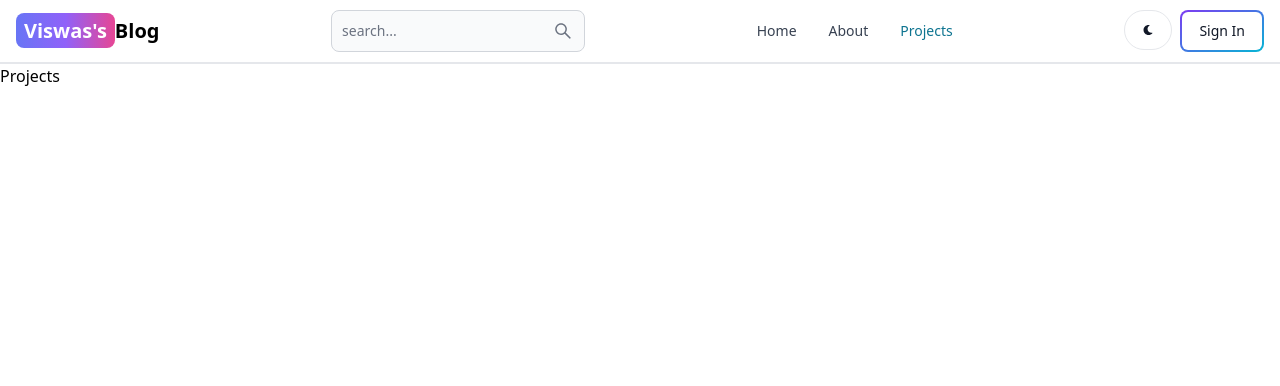
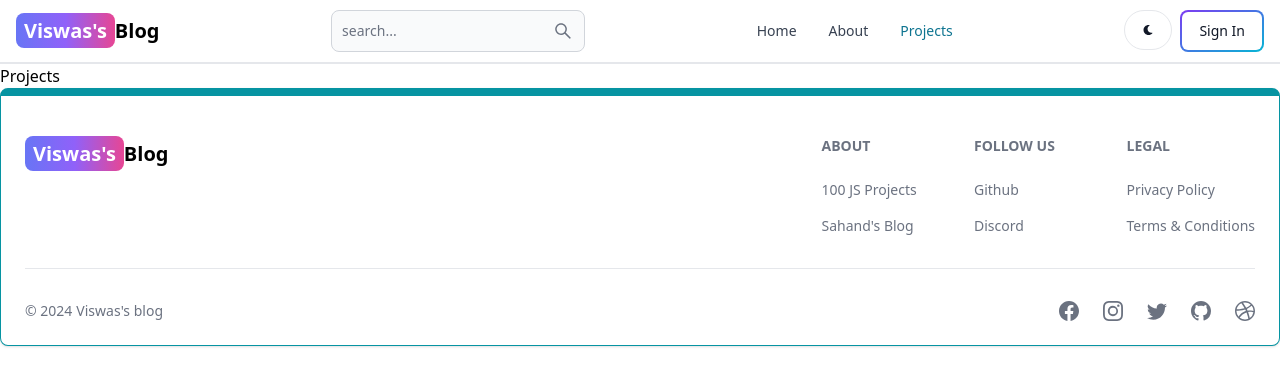
Before and after one commit to ViswasSomapongu/mern-blog, a React (Vite) app in the folder client/: page /projects in a window 1280 px wide. Shown: the top 386 px of the page. Built offline with nearby package versions, Linux system fonts and the light colour scheme.

Commit message:
create and add footer component

```diff
--- a/client/src/App.jsx
+++ b/client/src/App.jsx
@@ -6,6 +6,7 @@
 import Dashboard from './pages/Dashboard';
 import Projects from './pages/Projects';
 import Header from './components/Header';
+import Footer from './components/Footer';
 
 const App = () => {
   return (
@@ -18,7 +19,9 @@
         <Route path='/sign-up' element={<SignUp/>} />
         <Route path='/dashboard' element={<Dashboard/>} />
         <Route path='/projects' element={<Projects/>} />
+
       </Routes>
+      <Footer/>
     </BrowserRouter>
 
   )
--- /dev/null
+++ b/client/src/components/Footer.jsx
@@ -0,0 +1,81 @@
+import { Footer } from 'flowbite-react';
+import { Link } from 'react-router-dom';
+import { BsFacebook, BsInstagram, BsTwitter, BsGithub, BsDribbble } from 'react-icons/bs';
+export default function FooterCom() {
+  return (
+    <Footer container className='border border-t-8 border-teal-500'>
+      <div className='w-full max-w-7xl mx-auto'>
+        <div className='grid w-full justify-between sm:flex md:grid-cols-1'>
+          <div className='mt-5'>
+            <Link
+              to='/'
+              className='self-center whitespace-nowrap text-lg sm:text-xl font-semibold dark:text-white'
+            >
+              <span className='px-2 py-1 bg-gradient-to-r from-indigo-500 via-purple-500 to-pink-500 rounded-lg text-white'>
+                Viswas's
+              </span>
+              Blog
+            </Link>
+          </div>
+          <div className='grid grid-cols-2 gap-8 mt-4 sm:grid-cols-3 sm:gap-6'>
+            <div>
+              <Footer.Title title='About' />
+              <Footer.LinkGroup col>
+                <Footer.Link
+                  href='https://www.google.com'
+                  target='_blank'
+                  rel='noopener noreferrer'
+                >
+                  100 JS Projects
+                </Footer.Link>
+                <Footer.Link
+                  href='/about'
+                  target='_blank'
+                  rel='noopener noreferrer'
+                >
+                  Sahand's Blog
+                </Footer.Link>
+              </Footer.LinkGroup>
+            </div>
+            <div>
+              <Footer.Title title='Follow us' />
+              <Footer.LinkGroup col>
+                <Footer.Link
+                  href='https://www.github.com'
+                  target='_blank'
+                  rel='noopener noreferrer'
+                >
+                  Github
+                </Footer.Link>
+                <Footer.Link href='#'>Discord</Footer.Link>
+              </Footer.LinkGroup>
+            </div>
+            <div>
+              <Footer.Title title='Legal' />
+              <Footer.LinkGroup col>
+                <Footer.Link href='#'>Privacy Policy</Footer.Link>
+                <Footer.Link href='#'>Terms &amp; Conditions</Footer.Link>
+              </Footer.LinkGroup>
+            </div>
+          </div>
+        </div>
+        <Footer.Divider />
+        <div className='w-full sm:flex sm:items-center sm:justify-between'>
+          <Footer.Copyright
+            href='#'
+            by="Viswas's blog"
+            year={new Date().getFullYear()}
+          />
+          <div className="flex gap-6 sm:mt-0 mt-4 sm:justify-center">
+            <Footer.Icon href='#' icon={BsFacebook}/>
+            <Footer.Icon href='#' icon={BsInstagram}/>
+            <Footer.Icon href='#' icon={BsTwitter}/>
+            <Footer.Icon href='https://github.com' icon={BsGithub}/>
+            <Footer.Icon href='#' icon={BsDribbble}/>
+
+          </div>
+        </div>
+      </div>
+    </Footer>
+  );
+}
```
